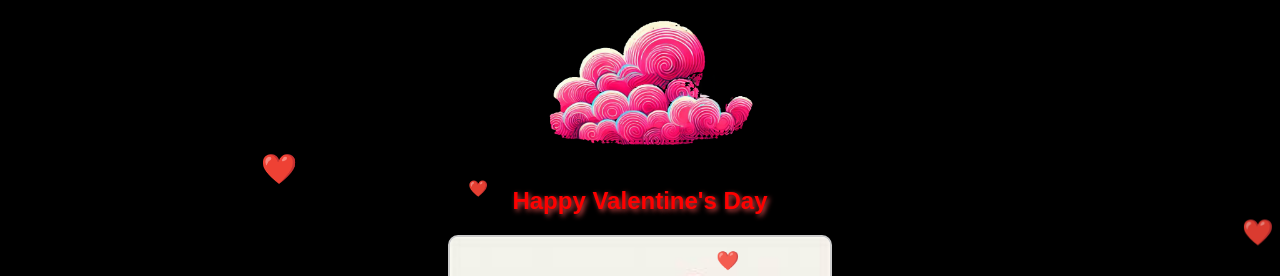
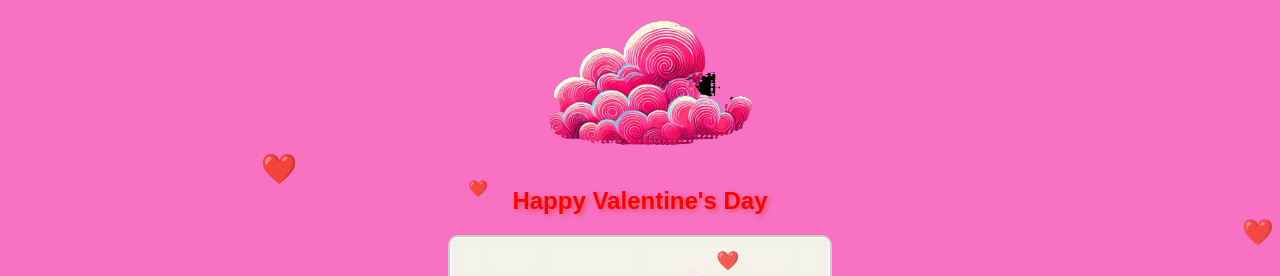
Before and after one commit to Lunaak123/card-changing, a plain HTML site: page index.html in a window 1280 px wide. Shown: the top 276 px of the page. Drawn offline with Linux system fonts and the light colour scheme.

Commit message:
Update styles.css

```diff
--- a/styles.css
+++ b/styles.css
@@ -9,7 +9,7 @@ body {
     flex-direction: column;
     align-items: center;
     min-height: 100vh;
-    background: #000000; /* Light background for contrast */
+    background: #f971c3; /* Light background for contrast */
     font-family: Arial, sans-serif;
 }
 
```
